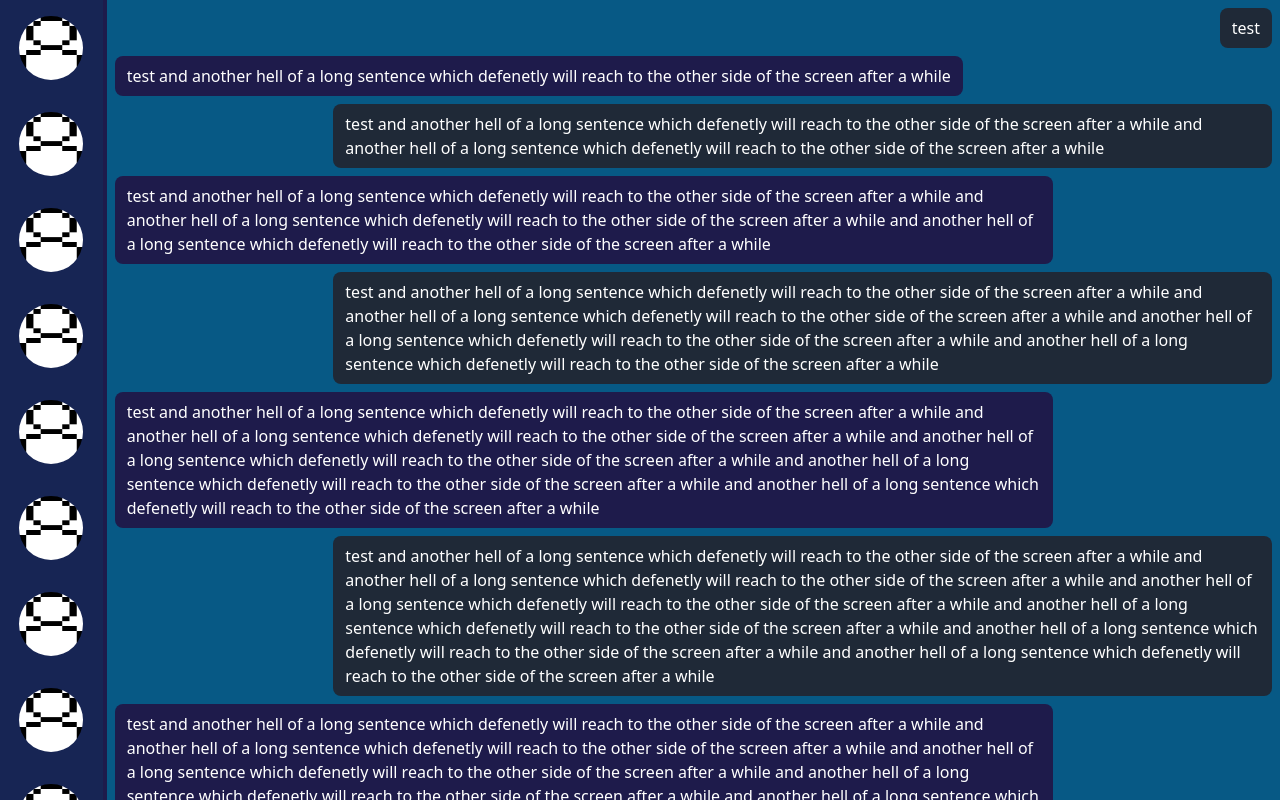
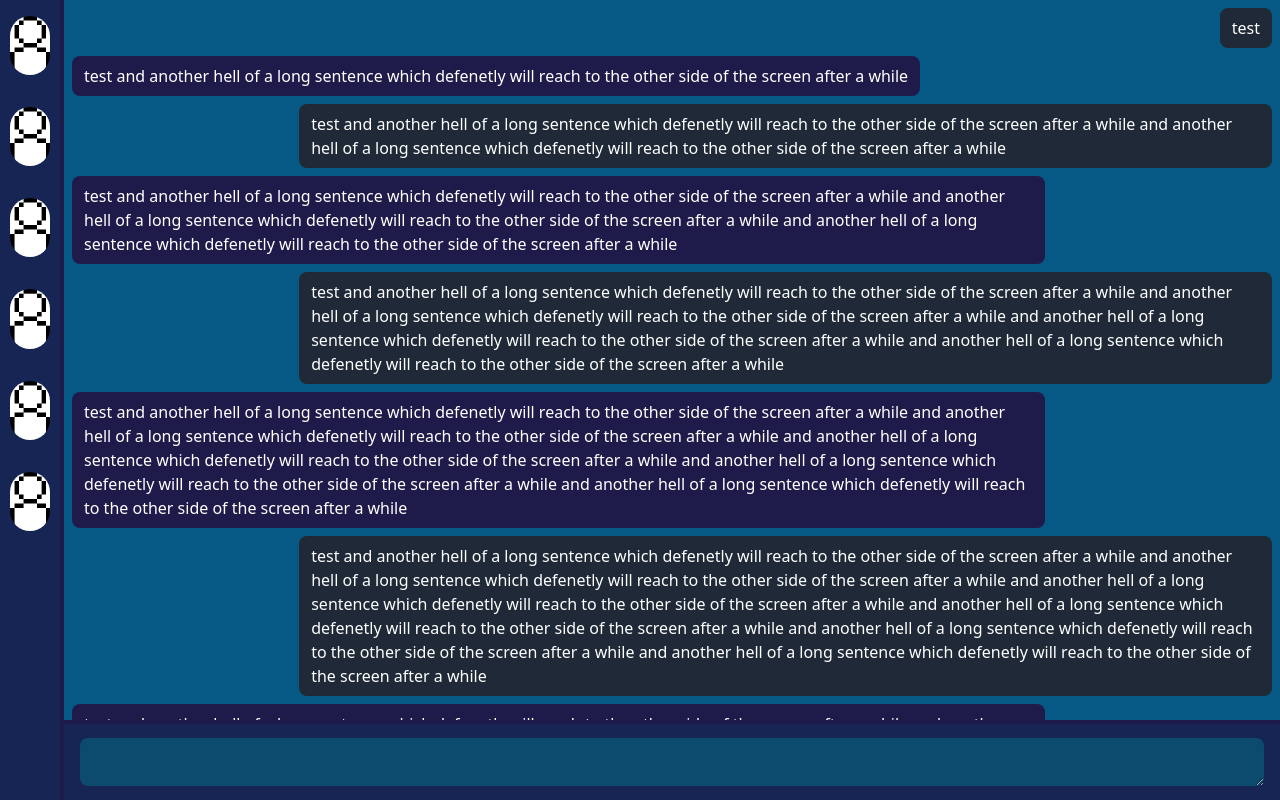
Before and after one commit to Noroichan/websuckit-messaging, a Vue app in the folder frontend/: page / in a window 1280 px wide. Shown: the top 800 px of the page. Built offline with nearby package versions, Linux system fonts and the light colour scheme.

Commit message:
fix: overflow

```diff
--- a/frontend/src/views/ConversationsView.vue
+++ b/frontend/src/views/ConversationsView.vue
@@ -13,19 +13,19 @@
 <template>
     <!-- TODO smooth profile pic animation, rethink color scheme -->
     <!-- Chat bubbles -->
-    <section class="float-left bg-blue-950 w-1/12 h-screen border-r-4 border-solid border-indigo-950">
-        <div class="flex flex-col items-center">
-            <img src="../assets/pictures/profile-pic-default.png.png" class="w-16 h-16 m-4 rounded-full hover:rounded-lg" v-for="i in 10" :key="i"/>
+    <section class="float-left bg-blue-950 w-1/20 h-screen border-r-4 border-solid border-indigo-950">
+        <div class="flex flex-col items-center h-4/6 overflow-y-auto">
+            <img src="../assets/pictures/profile-pic-default.png.png" class="w-4/6 max-w-14 m-4 rounded-full hover:rounded-lg" v-for="i in 10" :key="i"/>
         </div>
     </section>
     <!-- Messages -->
-    <section class="float-right flex flex-col items-center h-screen w-11/12">
-        <div class="flex flex-col justify-items-stretch bg-sky-800 flex-grow w-full">
+    <section class="float-right flex flex-col items-center h-screen w-19/20">
+        <div class="flex flex-col justify-items-stretch bg-sky-800 h-9/10 w-full overflow-y-auto">
             <div class="flex" :class="index % 2 ? 'flex-row' : 'flex-row-reverse'" v-for="(msg, index) in testMessages" :key="msg">
                 <div class="text-white py-2 px-3 w-fit max-w-4/5 mx-2 mt-2 rounded-lg" :class="index % 2 ? 'bg-indigo-950' : 'bg-gray-800'">{{ msg }}</div>
             </div>
         </div>
-        <div class="flex flex-row items-center justify-items-center bg-blue-950 h-32 w-full border-t-4 border-solid border-indigo-950">
+        <div class="flex flex-row items-center justify-items-center bg-blue-950 h-1/10 w-full border-t-4 border-solid border-indigo-950">
             <textarea class="flex-grow bg-sky-900 m-4 rounded-lg"></textarea>
         </div>
     </section>
--- a/frontend/tailwind.config.js
+++ b/frontend/tailwind.config.js
@@ -5,7 +5,16 @@ export default {
     extend: {
       maxWidth: {
         '4/5': '80%',
-      }
+      },
+      minWidth: {
+        '4/6': '66.666667%',
+      },
+      spacing: {
+        '1/10': '10%',
+        '9/10': '90%',
+        '1/20': '5%',
+        '19/20': '95%',
+      },
     },
   },
   plugins: [],
```
